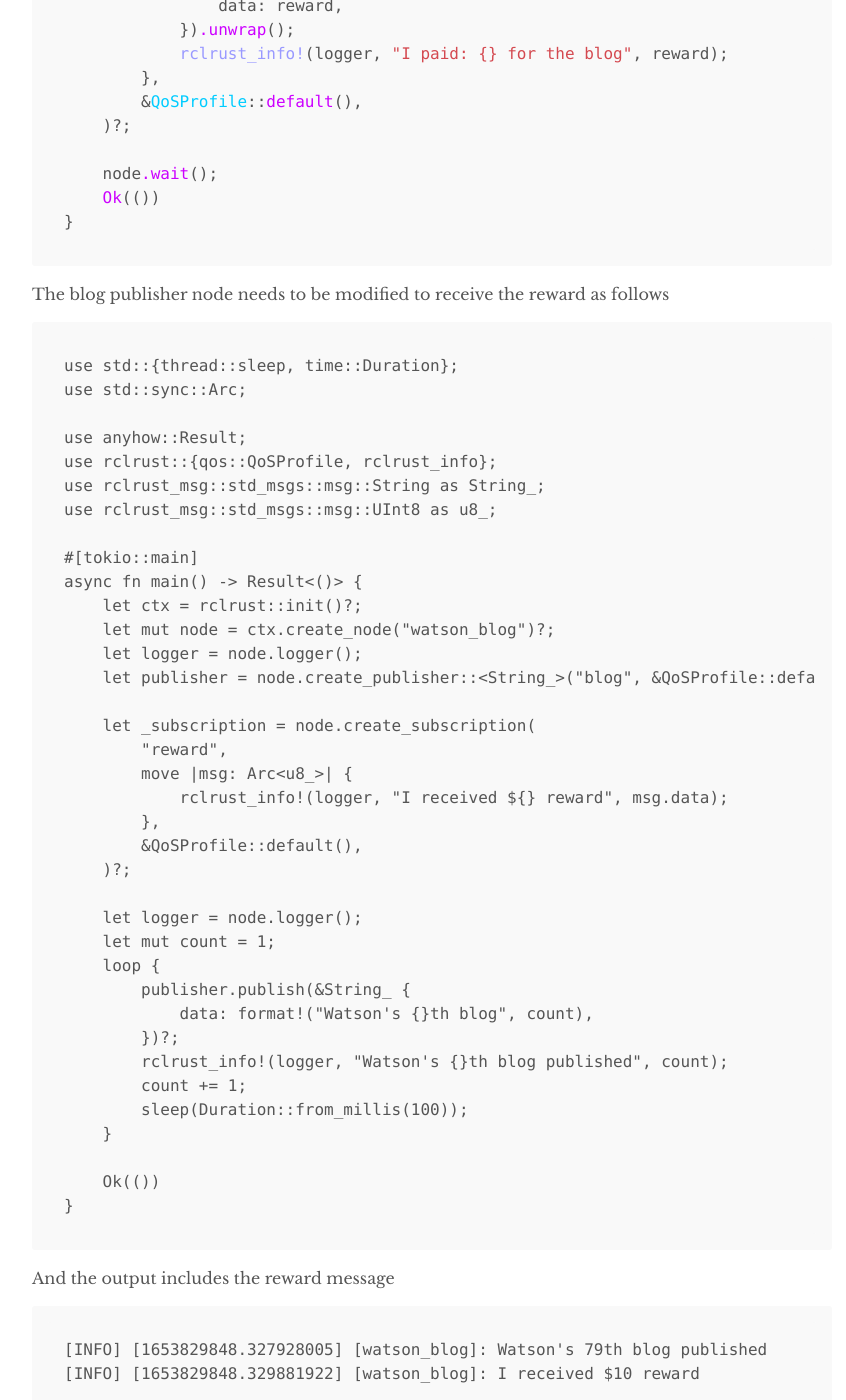
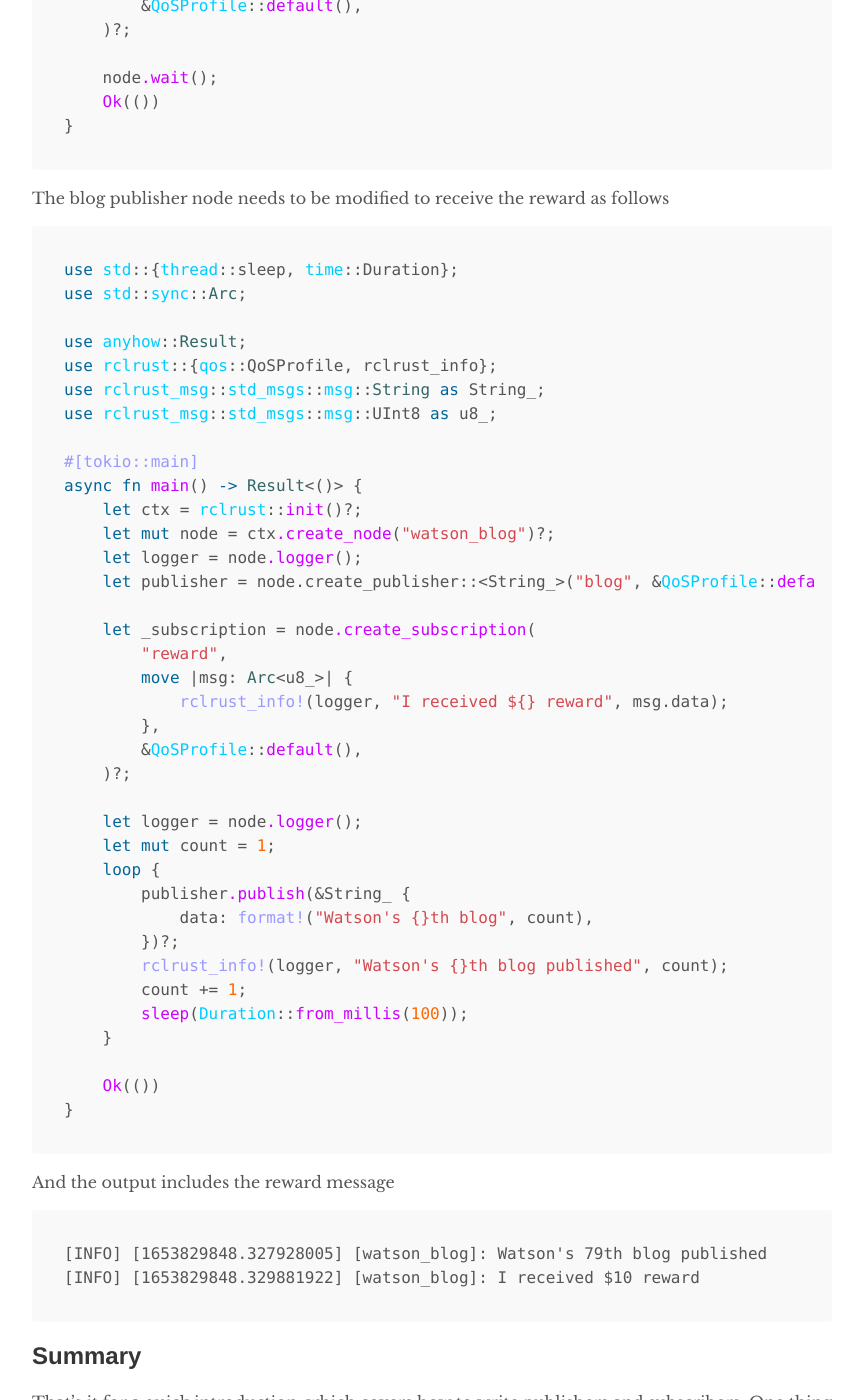
Before and after one commit to shanmo/shanmo.github.io, a Jekyll site: the page built from _posts/22-05-23-ros2-intro.md, in a window 1280 px wide and 1400 px high, scrolled down 6072 px. Shown: the whole window, without its empty margins (208-1054 px from the left). Built offline with Jekyll 4.4.1, drawn with Linux system fonts in a browser that asks for light colours; some of the changed lines change nothing that is shown; some of the changed text lies outside the part shown.

Commit message:
Update 22-05-23-ros2-intro.md

````diff
--- a/_posts/22-05-23-ros2-intro.md
+++ b/_posts/22-05-23-ros2-intro.md
@@ -207,10 +207,6 @@
 use rclrust_msg::std_msgs::msg::String as String_;
 use rclrust_msg::std_msgs::msg::UInt8 as u8_;
 
-struct Billy {
-
-}
-
 #[tokio::main]
 async fn main() -> anyhow::Result<()> {
     let ctx = rclrust::init()?;
@@ -238,7 +234,7 @@
 
 The blog publisher node needs to be modified to receive the reward as follows
 
-```
+```rust
 use std::{thread::sleep, time::Duration};
 use std::sync::Arc;
 
@@ -284,7 +280,9 @@
 [INFO] [1653829848.329881922] [watson_blog]: I received $10 reward
 ```
 
+## Summary
 
+That's it for a quick introduction, which covers how to write publishers and subscribers. One thing to note is that unlike the Python or C++ examples for ROS/ROS2, there are no callback functions in the Rust ones, since the function is async, as mentioned [here](https://github.com/adnanademovic/rosrust/issues/121).
 
 ## Reference
 
````
